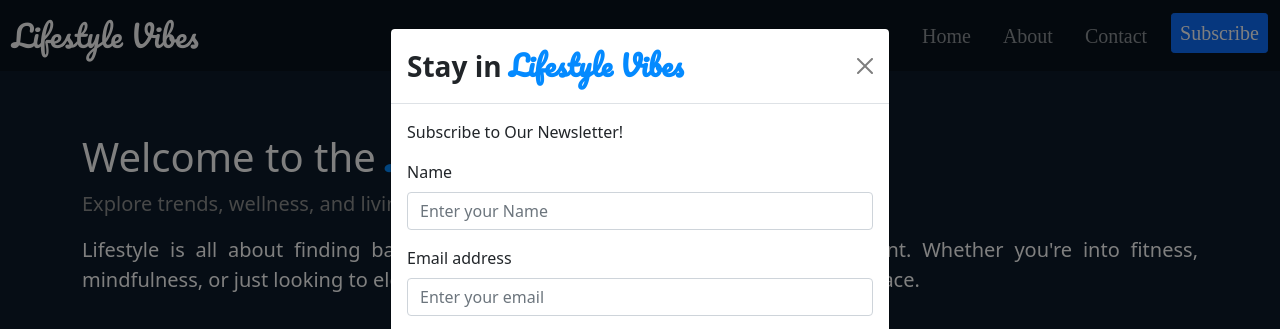
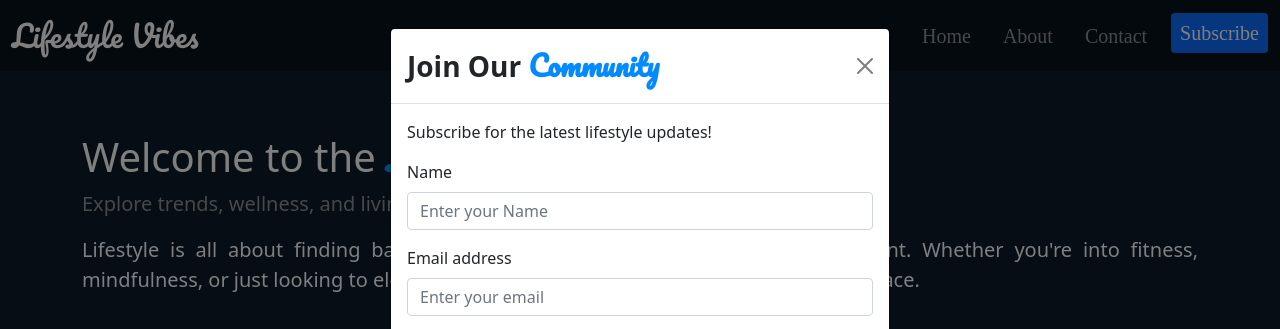
Before and after one commit to GeraldusRaja/bootstraplifestyle, a plain HTML site: page index.html in a window 1280 px wide. Both pictures are taken after a click on the button "Subscribe". Shown: the top 329 px of the page. Drawn offline with nearby package versions, Linux system fonts and the light colour scheme; a web font is replaced by a local one.

Commit message:
update subscribe form

```diff
--- a/index.html
+++ b/index.html
@@ -75,11 +75,11 @@
   <div class="modal-dialog">
       <div class="modal-content">
           <div class="modal-header">
-              <h5 class="modal-title fs-3" id="subscribeModalLabel"><b>Stay in <span style="color: #048aff; font-family: Pacifico;">Lifestyle Vibes</span></b></h5>
+              <h5 class="modal-title fs-3" id="subscribeModalLabel"><b>Join Our <span style="color: #048aff; font-family: Pacifico;">Community</span></b></h5>
               <button type="button" class="btn-close" data-bs-dismiss="modal" aria-label="Close"></button>
           </div>
           <div class="modal-body fs-6">
-              <p>Subscribe to Our Newsletter!</p>
+              <p>Subscribe for the latest lifestyle updates!</p>
               <form>
                 <div class="mb-3">
                   <label for="subscriberName" class="form-label">Name</label>
```
